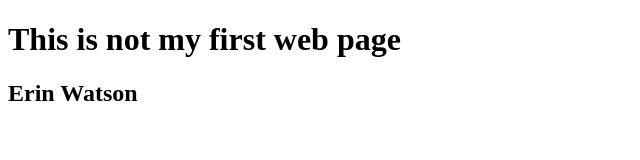
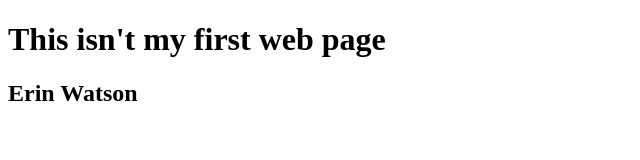
Before and after one commit to Erin2808/Project1, a plain HTML site: page p1project.html in a window 1280 px wide. Shown: the whole page, without its empty margins (0-640 px from the left). Drawn offline with Linux system fonts and the light colour scheme.

Commit message:
name change

```diff
--- a/p1project.html
+++ b/p1project.html
@@ -5,7 +5,7 @@
     <title>Title</title>
 </head>
 <body>
-<h1> This is not my first web page</h1>
+<h1> This isn't my first web page</h1>
 <h2> Erin Watson</h2>
 </body>
 </html>
```
